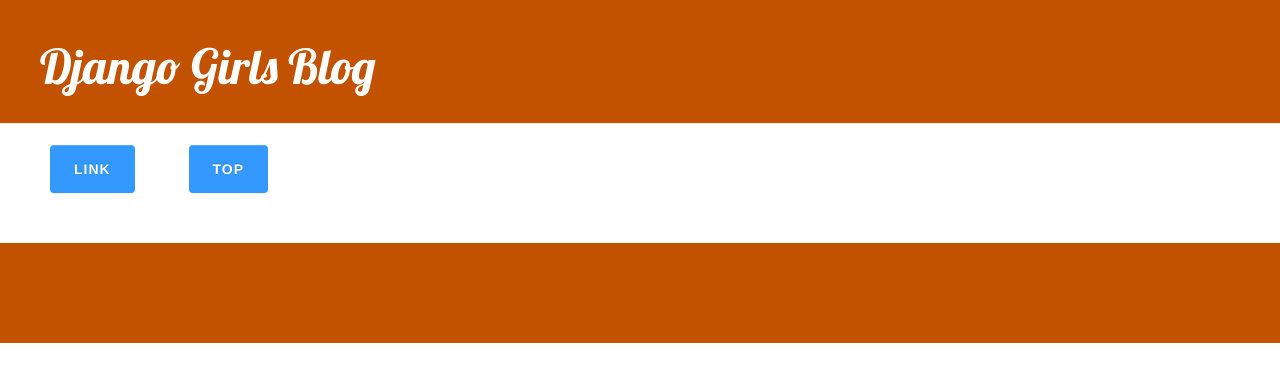
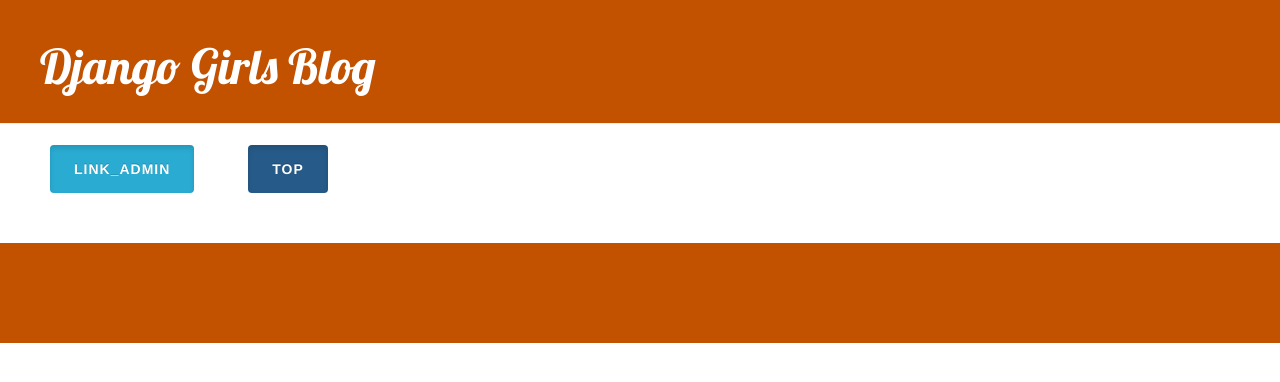
Before and after one commit to Satoshibrex/jango_tutorial, a Django app: page / in a window 1280 px wide. Shown: the top 382 px of the page. Run offline with Django 3.2, Linux system fonts and the light colour scheme; data that the repository does not hold is empty; some libraries are stand-ins or nearby versions.

Commit message:
Fix typos

```diff
--- a/blog/templates/blog/base.html
+++ b/blog/templates/blog/base.html
@@ -24,8 +24,10 @@
 
       <!-- <div class="button"> -->
       <div>
-        <a class="btn btn-primary" href="/admin" role="button">Link</a>
-        <a class="btn btn-primary" href="/" role="button">Top</a>
+        <!-- <a class="btn btn-primary" href="/admin" role="button">Link</a>
+        <a class="btn btn-primary" href="/" role="button">Top</a> -->
+        <a href="/admin" class="btn btn btn-info active" role="button" aria-pressed="true">Link_Admin</a>
+        <a href="/" class="btn btn-primary active" role="button" aria-pressed="true">Top</a>
       </div>
 
       <div class="page-footer">
```
